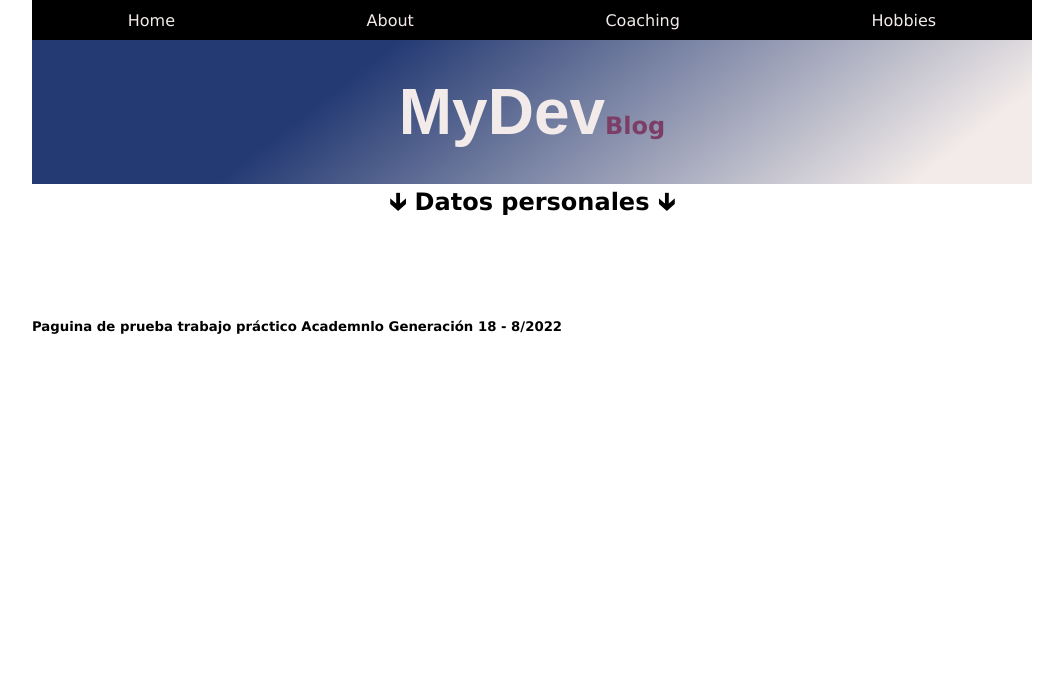
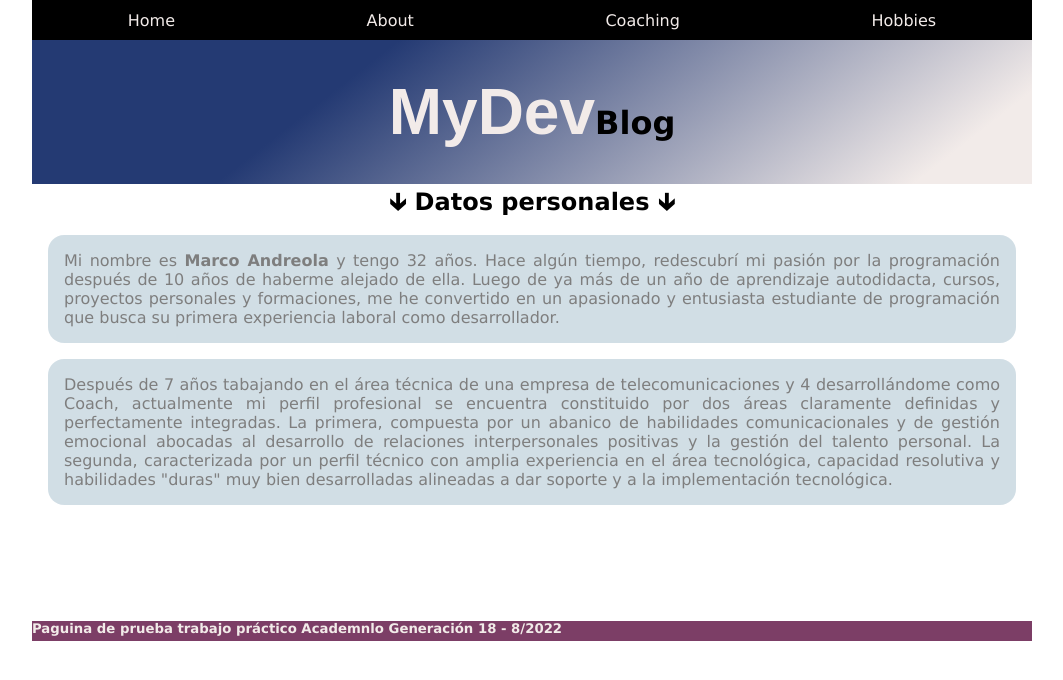
Before and after one commit to Mandreol/Blog-Persona, a plain HTML site: page index.html in a window 1280 px wide. Shown: the whole page, without its empty margins (108-1171 px from the left). Drawn offline with Linux system fonts and the light colour scheme.

Commit message:
cuarto comit con cambios en el home

```diff
--- a/index.html
+++ b/index.html
@@ -20,17 +20,13 @@
 				<a href="#hobbies">Hobbies</a>
 			</nav>
 			<header class="principal_header">
-				<h2><span>MyDev</span>Blog</h2>
+				<h1><span>MyDev</span>Blog</h1>
 			</header>
 		</head>
 		<main>
 			<aside class="datos_personales">
 				<header>
 					<h2>🡳 Datos personales 🡳</h2>
-					<h3>
-						En esta sección encontrarás todos los datos necesarios para localizarme y
-						tener una idea básica de mi perfil en relación a datos demográficos.
-					</h3>
 				</header>
 				<section>
 					<ul>
@@ -81,6 +77,27 @@
 					</ul>
 				</section>
 			</aside>
+			<article>
+				<p>
+					Mi nombre es <b>Marco Andreola</b> y tengo 32 años. Hace algún tiempo,
+					redescubrí mi pasión por la programación después de 10 años de haberme
+					alejado de ella. Luego de ya más de un año de aprendizaje autodidacta,
+					cursos, proyectos personales y formaciones, me he convertido en un
+					apasionado y entusiasta estudiante de programación que busca su primera
+					experiencia laboral como desarrollador.
+				</p>
+				<p>
+					Después de 7 años tabajando en el área técnica de una empresa de
+					telecomunicaciones y 4 desarrollándome como Coach, actualmente mi perfil
+					profesional se encuentra constituido por dos áreas claramente definidas y
+					perfectamente integradas. La primera, compuesta por un abanico de
+					habilidades comunicacionales y de gestión emocional abocadas al desarrollo
+					de relaciones interpersonales positivas y la gestión del talento personal.
+					La segunda, caracterizada por un perfil técnico con amplia experiencia en
+					el área tecnológica, capacidad resolutiva y habilidades "duras" muy bien
+					desarrolladas alineadas a dar soporte y a la implementación tecnológica.
+				</p>
+			</article>
 
 			<section>
 				<form></form>
--- a/style/style.css
+++ b/style/style.css
@@ -29,11 +29,10 @@ head {
 aside {
 	height: 35px;
 	overflow: hidden;
-	transition: height 1.5s;
+	transition: 1.5s;
 }
 aside:hover {
-	height: 60vh;
-	overflow: scroll;
+	height: 65vh;
 }
 section {
 	background-color: var();
@@ -51,7 +50,7 @@ h1 {
 	text-align: left;
 	color: var(--black);
 }
-h2 span {
+h1 span {
 	color: var(--white);
 	font-family: "Rajdhani", sans-serif;
 	font-size: 4rem;
@@ -62,7 +61,19 @@ h3 {
 	text-align: center;
 }
 p {
+	background-color: var(--second_color);
+	padding: 1rem;
+	margin: 1rem;
+	border-radius: 1rem;
 	text-align: justify;
+	opacity: 0.5;
+}
+footer {
+	position: sticky;
+	bottom: 0;
+	height: 20px;
+	background-color: #7c3e66;
+	color: var(--white);
 }
 .principal_header {
 	position: relative;
```
